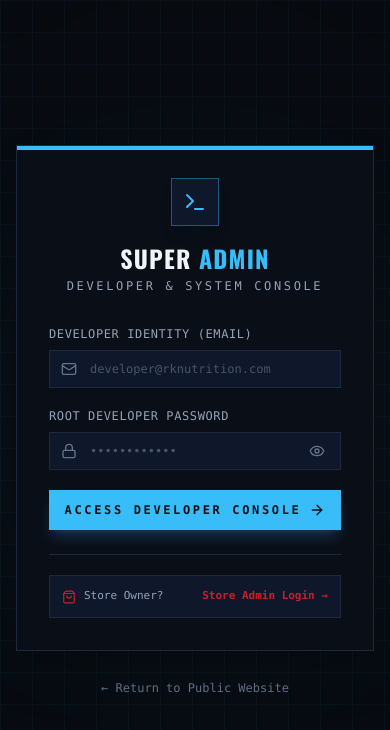
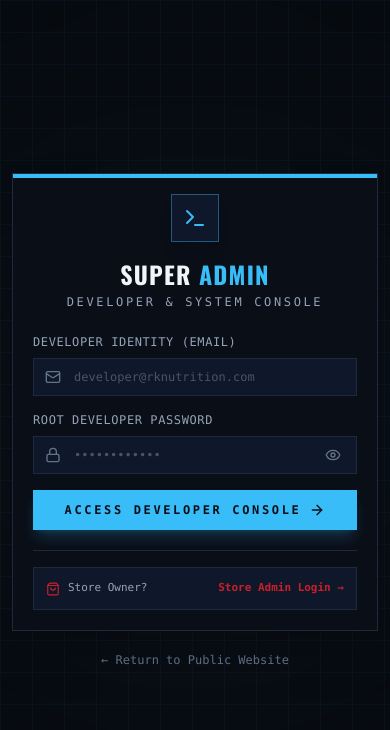
Before and after one commit to thakurrahul99/RK-Nutrition, a React (Vite) app in the folder client/: page /super-admin/login in a window 390 px wide. Shown: the top 730 px of the page. Built offline with nearby package versions, Linux system fonts and the light colour scheme; no server answers.

Commit message:
Improve super admin login mobile sizing

```diff
--- a/client/src/pages/superAdmin/SuperAdminLoginPage.jsx
+++ b/client/src/pages/superAdmin/SuperAdminLoginPage.jsx
@@ -34,7 +34,7 @@ export default function SuperAdminLoginPage() {
   };
 
   return (
-    <div className="min-h-screen bg-[#07090E] text-[#E2E8F0] flex items-center justify-center p-4 relative overflow-hidden font-mono">
+    <div className="min-h-[100svh] bg-[#07090E] text-[#E2E8F0] flex items-center justify-center p-3 sm:p-4 relative overflow-hidden font-mono">
       {/* Background Ambience */}
       <div className="absolute inset-0 pointer-events-none select-none z-0 overflow-hidden" aria-hidden="true">
         <div className="absolute inset-0 opacity-[0.04] [background-image:linear-gradient(to_right,#38BDF8_1px,transparent_1px),linear-gradient(to_bottom,#38BDF8_1px,transparent_1px)] [background-size:32px_32px]" />
@@ -46,12 +46,12 @@ export default function SuperAdminLoginPage() {
 
       <div className="relative z-10 w-full max-w-md">
         {/* Card Box */}
-        <div className="bg-[#0A0E17] border border-[#1E293B] p-8 shadow-2xl relative">
+        <div className="bg-[#0A0E17] border border-[#1E293B] p-5 sm:p-8 shadow-2xl relative">
           {/* Cyan Top Bar Indicator */}
           <div className="absolute top-0 left-0 right-0 h-1 bg-[#38BDF8]" />
 
           {/* Header */}
-          <div className="text-center mb-8">
+          <div className="text-center mb-6 sm:mb-8">
             <div className="inline-flex items-center justify-center w-12 h-12 bg-[#0F172A] border border-[#38BDF8]/40 mb-4 shadow-lg">
               <Terminal className="w-6 h-6 text-[#38BDF8]" />
             </div>
@@ -72,7 +72,7 @@ export default function SuperAdminLoginPage() {
           )}
 
           {/* Form */}
-          <form onSubmit={handleSubmit} className="space-y-5">
+          <form onSubmit={handleSubmit} className="space-y-4 sm:space-y-5">
             <div>
               <label className="block text-xs font-mono uppercase tracking-wider text-[#94A3B8] mb-2">
                 Developer Identity (Email)
@@ -126,7 +126,7 @@ export default function SuperAdminLoginPage() {
           </form>
 
           {/* Admin Portal Switch */}
-          <div className="mt-6 pt-5 border-t border-[#1E293B] space-y-3">
+          <div className="mt-5 sm:mt-6 pt-4 sm:pt-5 border-t border-[#1E293B] space-y-3">
             <div className="p-3 bg-[#0F172A] border border-[#1E293B] text-[11px] font-mono text-[#94A3B8] flex items-center justify-between">
               <div className="flex items-center gap-2">
                 <ShoppingBag className="w-3.5 h-3.5 text-[#C8202B]" />
@@ -143,7 +143,7 @@ export default function SuperAdminLoginPage() {
         </div>
 
         {/* Back to Public Site */}
-        <div className="text-center mt-6">
+        <div className="text-center mt-4 sm:mt-6">
           <Link
             to="/"
             className="text-xs font-mono text-[#64748B] hover:text-[#E2E8F0] transition-colors"
```
